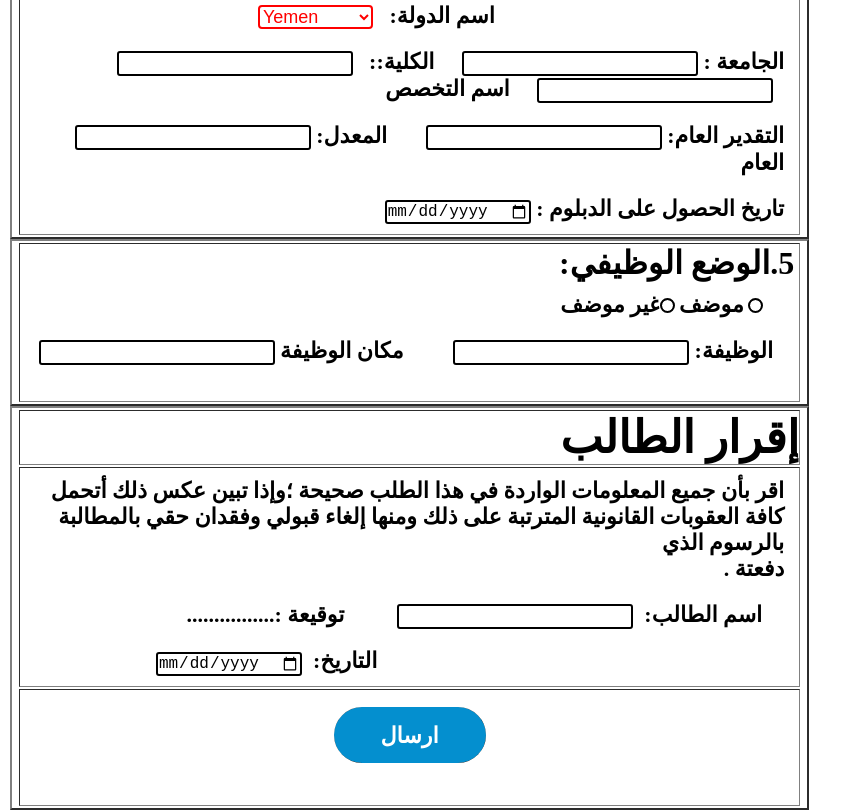
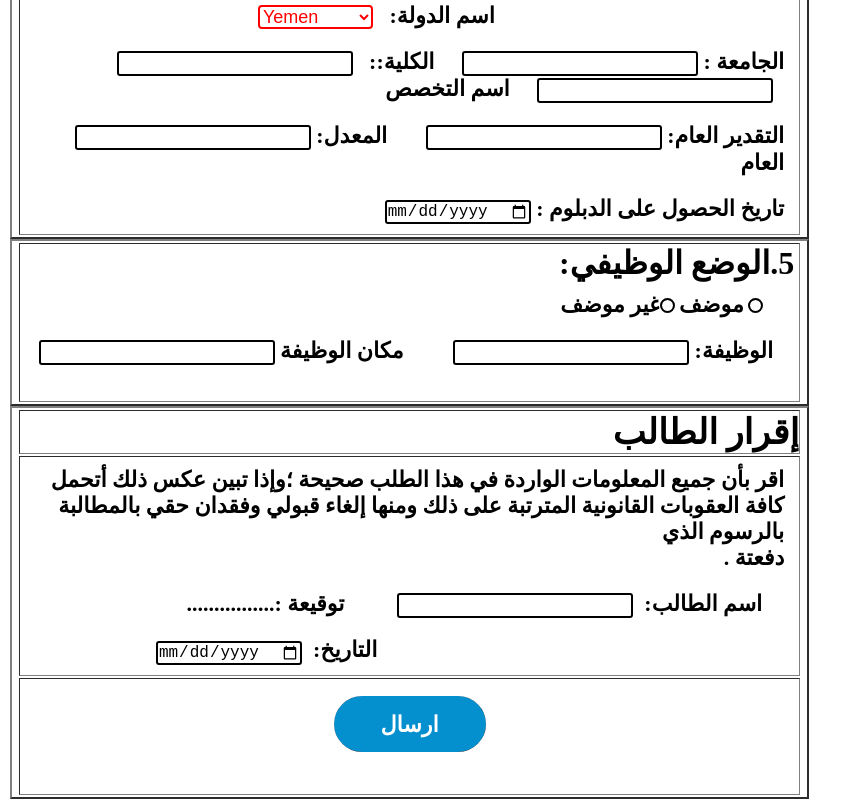
Before and after one commit to NabilAlshahari/subm-request, a plain HTML site: page index.html in a window 1280 px wide. Shown: the part 1787-2597 px from the top of the page, without its empty margins (0-862 px from the left). Drawn offline with Linux system fonts and the light colour scheme.

Commit message:
Update index.html

```diff
--- a/index.html
+++ b/index.html
@@ -361,11 +361,11 @@
                 </table>
                     <!-- نهاية جدول الوضع الوضيفي-->
                 <!-- بداية جدول اقرار الطالب-->
-                <table border="2px solid black"class="name" style="font-size: 30px;">
+                <table border="2px solid black"class="name" style="font-size:30px;">
 
                     <td>
 
-                        <h2>إقرار الطالب</h2>
+                        <h3>إقرار الطالب</h3>
 
 
                     </td>
```
